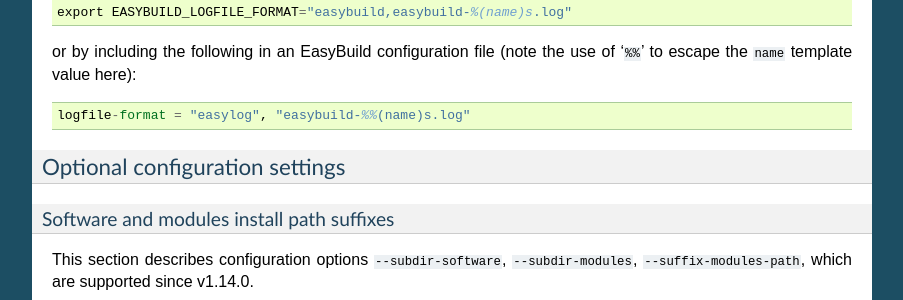
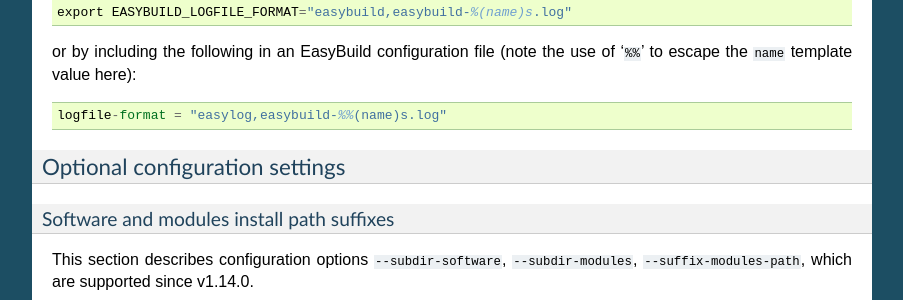
Before and after one commit to easybuilders/easybuild, a Sphinx documentation site: the page built from docs/Configuration.rst, in a window 1280 px wide and 900 px high, scrolled down 6572 px. Shown: the part 152-452 px from the top of the window, without its empty margins (198-1101 px from the left). Built offline with Sphinx 7.4.7, drawn with Linux system fonts in a browser that asks for light colours.

```diff
--- a/docs/Configuration.rst
+++ b/docs/Configuration.rst
@@ -425,7 +425,7 @@ or the ``$EASYBUILD_LOGFILE_FORMAT`` environment variable::
 or by including the following in an EasyBuild configuration file (note the use of '``%%``' to escape the ``name``
 template value here)::
 
-    logfile-format = "easylog", "easybuild-%%(name)s.log"
+    logfile-format = "easylog,easybuild-%%(name)s.log"
 
 
 Optional configuration settings
```
